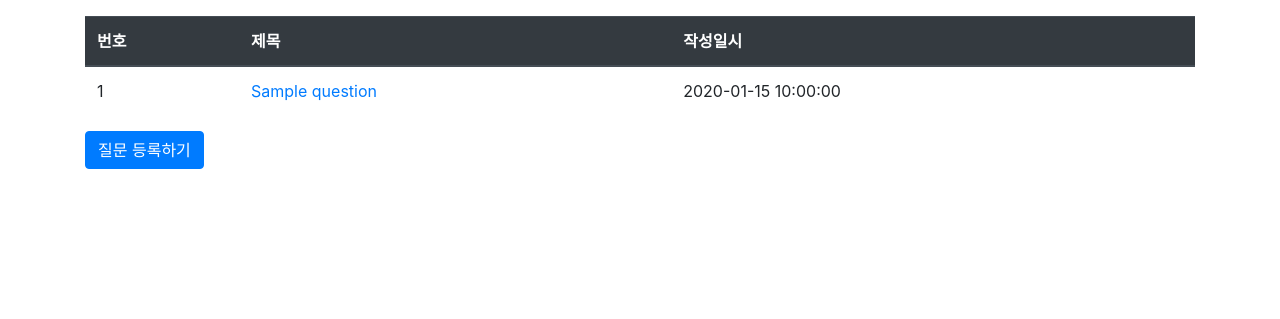
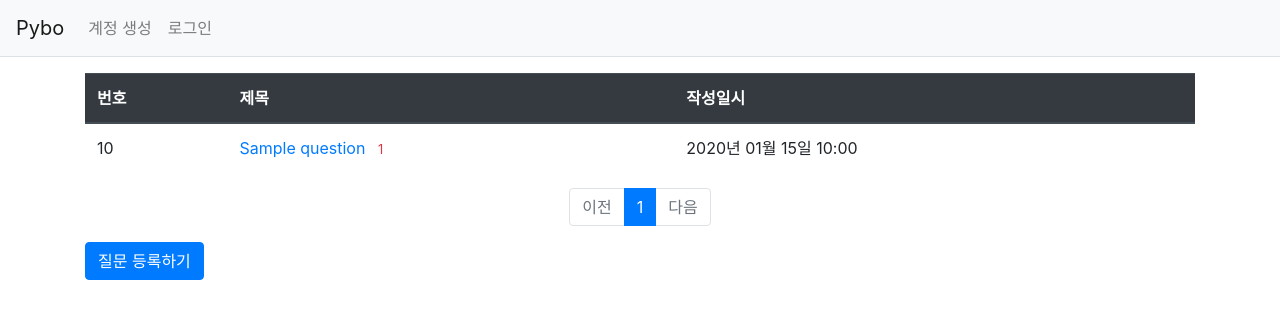
Before and after one commit to souldiarys/jumpToPythonWeb, a Flask app: template Flask/myproject/pybo/templates/question/question_list.html in a window 1280 px wide. Shown: the top 319 px of the page. Run offline with Flask 2, Linux system fonts and the light colour scheme; the template is opened without the code that fills it: most values are stand-ins (such as "Sample title", 1, 10 or a date in 2020); parts of the project's set-up code (start-up, migrations or seed data) failed here and were passed over; some libraries are stand-ins or nearby versions.

Commit message:
[Flask] 점프투플라스크 - CH.03-1 ~ CH.03-5 부분

```diff
--- a/Flask/myproject/pybo/__init__.py
+++ b/Flask/myproject/pybo/__init__.py
@@ -22,4 +22,8 @@ def create_app():
     app.register_blueprint(question_views.bp)
     app.register_blueprint(answer_views.bp)
 
+    #Filter
+    from .filter import format_datetime
+    app.jinja_env.filters['datetime'] = format_datetime
+
     return app
--- /dev/null
+++ b/Flask/myproject/pybo/filter.py
@@ -0,0 +1,2 @@
+def format_datetime(value, fmt='%Y년 %m월 %d일 %H:%M'):
+    return value.strftime(fmt)
--- a/Flask/myproject/pybo/templates/base.html
+++ b/Flask/myproject/pybo/templates/base.html
@@ -11,7 +11,14 @@
     <title>Hello, pybo!</title>
 </head>
 <body>
+    {% include "navbar.html" %}
+    <!-- 기본 템플릿에 삽입할 내용 Start -->
     {% block content %}
     {% endblock %}
+    <!-- 기본 템플릿에 삽입할 내용 End -->
+    <!-- jQuery JS -->
+    <script src="{{ url_for('static', filename='jquery-3.6.0.min.js') }}"></script>
+    <!-- Bootstrap JS -->
+    <script src="{{ url_for('static', filename='bootstrap.min.js') }}"></script>
 </body>
 </html>
--- /dev/null
+++ b/Flask/myproject/pybo/templates/navbar.html
@@ -0,0 +1,19 @@
+<!-- 내비게이션 바 -->
+<nav class="navbar navbar-expand-lg navbar-light bg-light border-bottom">
+    <a class="navbar-brand" href="{{ url_for('main.index') }}">Pybo</a>
+    <button class="navbar-toggler ml-auto" type="button"
+        data-toggle="collapse" data-target="#navbarNav"
+        aria-controls="navbarNav" aria-expanded="false" aria-label="Toggle navigation">
+        <span class="navbar-toggler-icon"></span>
+    </button>
+    <div class="collapse navbar-collapse flex-grow-0" id="navbarNav">
+        <ul class="navbar-nav">
+            <li class="nav-item">
+                <a class="nav-link" href="#">계정 생성</a>
+            </li>
+            <li class="nav-item">
+                <a class="nav-link" href="#">로그인</a>
+            </li>
+        </ul>
+    </div>
+</nav>
--- a/Flask/myproject/pybo/templates/question/question_detail.html
+++ b/Flask/myproject/pybo/templates/question/question_detail.html
@@ -7,7 +7,7 @@
             <div class="card-text" style="white-space: pre-line;">{{ question.content }}</div>
             <div class="d-flex justify-content-end">
                 <div class="badge badge-light p-2">
-                    {{ question.create_date }}
+                    {{ question.create_date|datetime }}
                 </div>
             </div>
         </div>
@@ -19,7 +19,7 @@
                 <div class="card-text" style="white-space: pre-line;">{{ answer.content }}</div>
                 <div class="d-flex justify-content-end">
                     <div class="badge badge-light p-2">
-                        {{ answer.create_date }}
+                        {{ answer.create_date|datetime }}
                     </div>
                 </div>
             </div>
--- a/Flask/myproject/pybo/templates/question/question_list.html
+++ b/Flask/myproject/pybo/templates/question/question_list.html
@@ -11,11 +11,16 @@
         </thead>
         <tbody>
         {% if question_list %}
-        {% for question in question_list %}
+        {% for question in question_list.items %}
             <tr>
-                <td>{{ loop.index }}</td>
-                <td><a href="{{ url_for('question.detail', question_id=question.id) }}">{{ question.subject }}</a></td>
-                <td>{{ question.create_date }}</td>
+                <td>{{ question_list.total - ((question_list.page-1) * question_list.per_page) - loop.index0 }}</td>
+                <td>
+                    <a href="{{ url_for('question.detail', question_id=question.id) }}">{{ question.subject }}</a>
+                    {% if question.answer_set|length > 0 %}
+                        <span class="text-danger small ml-2">{{ question.answer_set|length }}</span>
+                    {% endif %}
+                </td>
+                <td>{{ question.create_date|datetime }}</td>
             </tr>
         {% endfor %}
         {% else %}
@@ -25,6 +30,48 @@
         {% endif %}
         </tbody>
     </table>
+    <!-- 페이징 처리 시작 -->
+    <ul class="pagination justify-content-center">
+        <!-- 이전 페이지 -->
+        {% if question_list.has_prev %}
+            <li class="page-item">
+                <a class="page-link" href="?page={{ question_list.prev_num }}">이전</a>
+            </li>
+        {% else %}
+            <li class="page-item disabled">
+                <a class="page-link" href="?page={{ question_list.prev_num }}">이전</a>
+            </li>
+        {% endif %}
+        <!-- 페이지 목록 -->
+        {% for page_num in question_list.iter_pages() %}
+            {% if page_num %}
+                {% if page_num != question_list.page %}
+                    <li class="page-item">
+                        <a class="page-link" href="?page={{ page_num }}">{{ page_num }}</a>
+                    </li>
+                {% else %}
+                    <li class="page-item active" aria-current="page">
+                        <a class="page-link" href="#">{{ page_num }}</a>
+                    </li>
+                {% endif %}
+            {% else %}
+                <li class="disabled">
+                    <a class="page-link" href="#">...</a>
+                </li>
+            {% endif %}
+        {% endfor %}
+        <!-- 다음 페이지 -->
+        {% if question_list.has_next %}
+            <li class="page-item">
+                <a class="page-link" href="?page={{ question_list.next_num }}">다음</a>
+            </li>
+        {% else %}
+            <li class="page-item disabled">
+                <a class="page-link" tabindex="-1" aria-disabled="true" href="#">다음</a>
+            </li>
+        {% endif %}
+    </ul>
+    <!-- 페이징 처리 끝 -->
     <a href="{{ url_for('question.create') }}" class="btn btn-primary">질문 등록하기</a>
 </div>
 {% endblock %}
--- a/Flask/myproject/pybo/views/question_views.py
+++ b/Flask/myproject/pybo/views/question_views.py
@@ -11,8 +11,10 @@ bp = Blueprint('question', __name__, url_prefix='/question')
 
 @bp.route('/list/')
 def _list():
+    page = request.args.get('page', type=int, default=1)
     question_list = Question.query.order_by(Question.create_date.desc())
-    return render_template('question/question_list.html', question_list=question_list)
+    page_obj = question_list.paginate(page, per_page=10)
+    return render_template('question/question_list.html', question_list=page_obj)
 
 @bp.route('/detail/<int:question_id>/')
 def detail(question_id):
```
